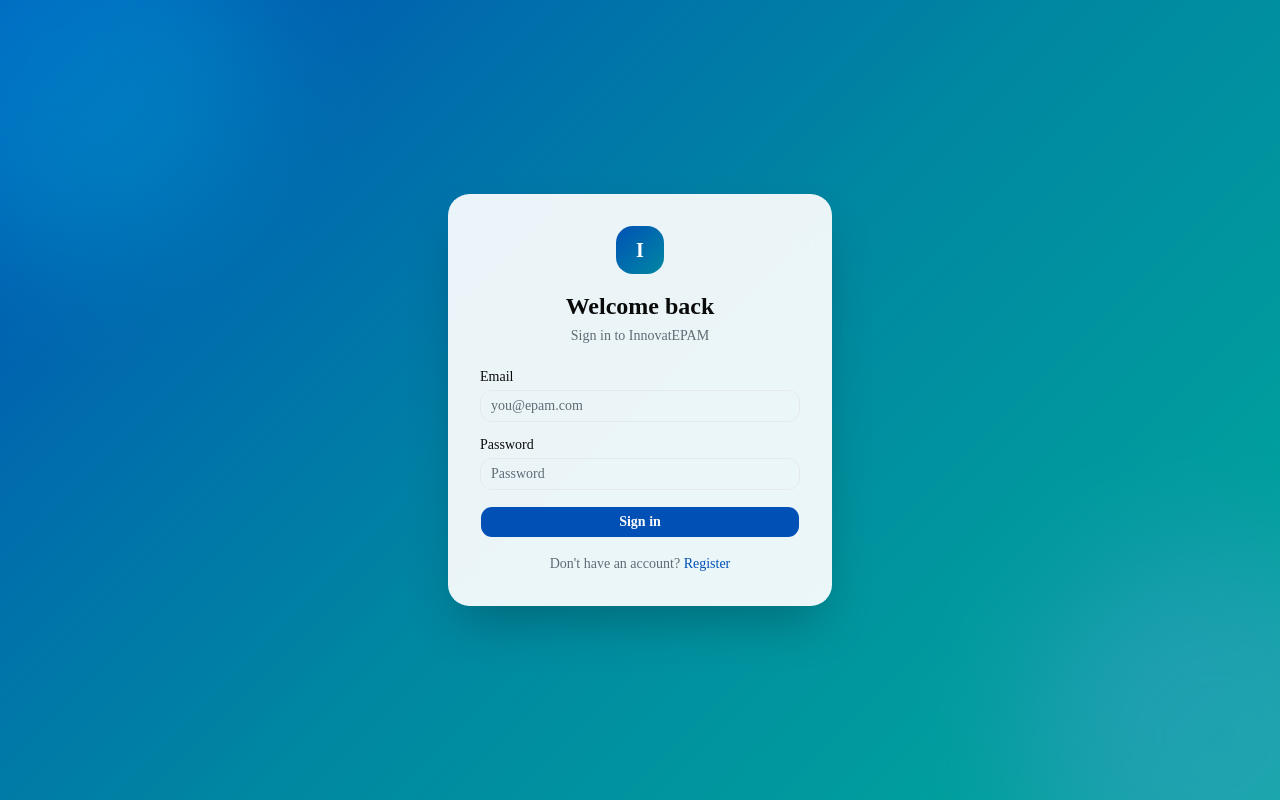
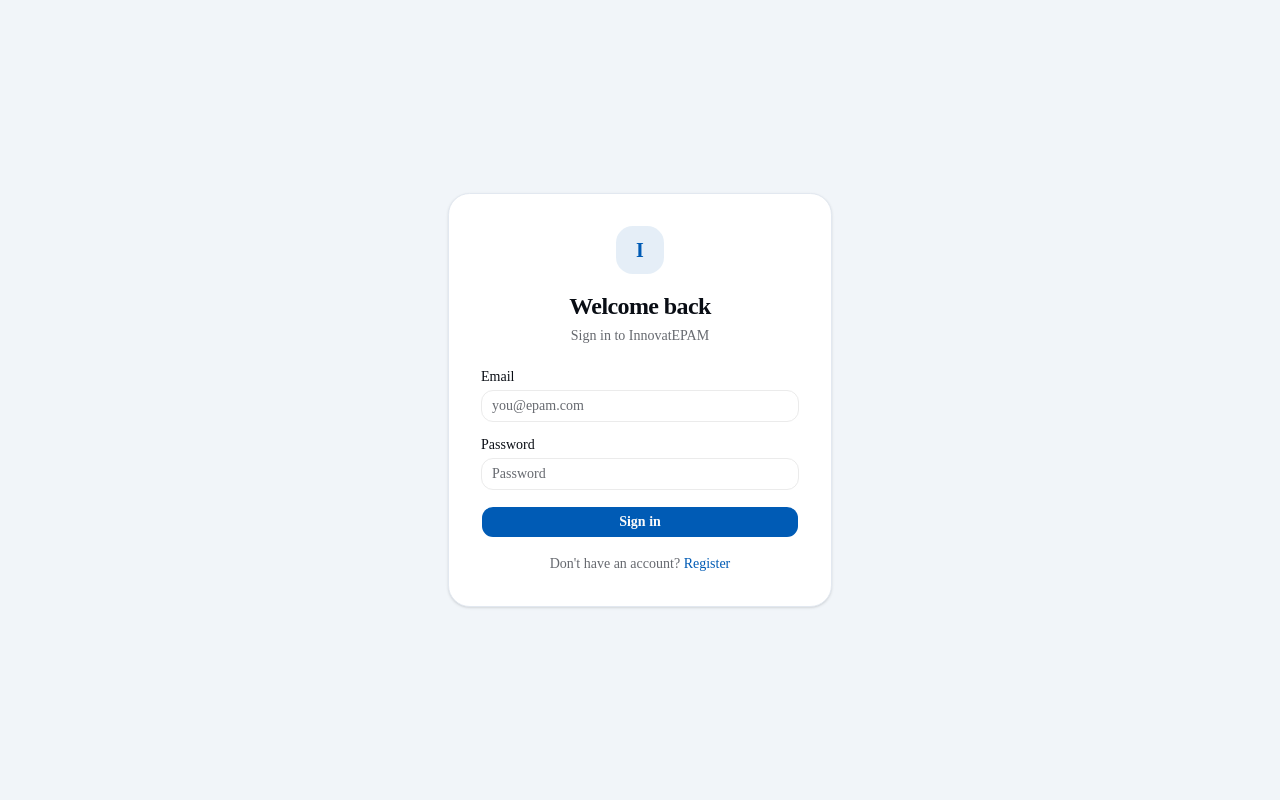
Before and after one commit to yagmursudeates/EpamAiBootcamp, a Next.js app in the folder innovatepam/: page /login in a window 1280 px wide. Built offline with nearby package versions, Linux system fonts and the light colour scheme.

Commit message:
ui: soft clean redesign — Inter font, neutral palette, clean auth cards, no gradients

```diff
--- a/innovatepam/src/app/(auth)/layout.tsx
+++ b/innovatepam/src/app/(auth)/layout.tsx
@@ -1,14 +1,7 @@
 export default function AuthLayout({ children }: { children: React.ReactNode }) {
   return (
-    <div className="min-h-screen flex items-center justify-center px-4 relative overflow-hidden"
-      style={{ background: 'linear-gradient(135deg, oklch(0.45 0.18 255) 0%, oklch(0.55 0.15 210) 50%, oklch(0.65 0.14 185) 100%)' }}
-    >
-      {/* decorative blobs */}
-      <div className="absolute -top-32 -left-32 w-96 h-96 rounded-full opacity-20 blur-3xl"
-        style={{ background: 'oklch(0.85 0.2 200)' }} />
-      <div className="absolute -bottom-32 -right-32 w-96 h-96 rounded-full opacity-20 blur-3xl"
-        style={{ background: 'oklch(0.75 0.22 280)' }} />
-      <div className="w-full max-w-sm relative z-10">{children}</div>
+    <div className="min-h-screen flex items-center justify-center px-4 bg-slate-100">
+      <div className="w-full max-w-sm">{children}</div>
     </div>
   )
 }
--- a/innovatepam/src/app/(auth)/login/page.tsx
+++ b/innovatepam/src/app/(auth)/login/page.tsx
@@ -43,14 +43,12 @@
   }
 
   return (
-    <div className="rounded-2xl shadow-2xl overflow-hidden"
-      style={{ background: 'rgba(255,255,255,0.92)', backdropFilter: 'blur(16px)' }}>
+    <div className="bg-white rounded-2xl border border-slate-200 shadow-sm overflow-hidden">
       <div className="px-8 pt-8 pb-2 text-center">
-        <div className="inline-flex items-center justify-center w-12 h-12 rounded-xl mb-4"
-          style={{ background: 'linear-gradient(135deg, oklch(0.45 0.18 255), oklch(0.55 0.15 210))' }}>
-          <span className="text-white text-xl font-bold">I</span>
+        <div className="inline-flex items-center justify-center w-12 h-12 rounded-xl mb-4 bg-primary/10">
+          <span className="text-primary text-xl font-bold">I</span>
         </div>
-        <h1 className="text-2xl font-bold text-foreground">Welcome back</h1>
+        <h1 className="text-2xl font-bold text-foreground tracking-tight">Welcome back</h1>
         <p className="text-sm text-muted-foreground mt-1">Sign in to InnovatEPAM</p>
       </div>
       <div className="px-8 pb-8 pt-4">
--- a/innovatepam/src/app/(auth)/register/page.tsx
+++ b/innovatepam/src/app/(auth)/register/page.tsx
@@ -9,7 +9,6 @@
 import { Button } from '@/components/ui/button'
 import { Input } from '@/components/ui/input'
 import { Label } from '@/components/ui/label'
-import { Card, CardContent, CardDescription, CardHeader, CardTitle } from '@/components/ui/card'
 import { RegisterSchema, type RegisterInput } from '@/lib/validations'
 
 export default function RegisterPage() {
@@ -43,12 +42,15 @@
   }
 
   return (
-    <Card>
-      <CardHeader className="text-center">
-        <CardTitle className="text-2xl">Create an account</CardTitle>
-        <CardDescription>Join InnovatEPAM to submit ideas</CardDescription>
-      </CardHeader>
-      <CardContent>
+    <div className="bg-white rounded-2xl border border-slate-200 shadow-sm overflow-hidden">
+      <div className="px-8 pt-8 pb-2 text-center">
+        <div className="inline-flex items-center justify-center w-12 h-12 rounded-xl mb-4 bg-primary/10">
+          <span className="text-primary text-xl font-bold">I</span>
+        </div>
+        <h1 className="text-2xl font-bold text-foreground tracking-tight">Create an account</h1>
+        <p className="text-sm text-muted-foreground mt-1">Join InnovatEPAM to submit ideas</p>
+      </div>
+      <div className="px-8 pb-8 pt-4">
         <form onSubmit={handleSubmit(onSubmit)} className="space-y-4">
           <div className="space-y-1.5">
             <Label htmlFor="name">Full name</Label>
@@ -75,18 +77,18 @@
             )}
           </div>
 
-          <Button type="submit" disabled={submitting} className="w-full">
+          <Button type="submit" disabled={submitting} className="w-full font-semibold">
             {submitting ? 'Creating account…' : 'Create account'}
           </Button>
         </form>
 
         <p className="mt-4 text-center text-sm text-muted-foreground">
           Already have an account?{' '}
-          <Link href="/login" className="underline underline-offset-4 hover:text-foreground">
+          <Link href="/login" className="font-medium text-primary hover:underline underline-offset-4">
             Sign in
           </Link>
         </p>
-      </CardContent>
-    </Card>
+      </div>
+    </div>
   )
 }
--- a/innovatepam/src/app/(submitter)/dashboard/page.tsx
+++ b/innovatepam/src/app/(submitter)/dashboard/page.tsx
@@ -26,11 +26,10 @@
   return (
     <div className="space-y-10">
       <div className="flex items-center justify-between">
-        <h1 className="text-2xl font-bold" style={{ background: 'linear-gradient(90deg, oklch(0.45 0.18 255), oklch(0.6 0.15 200))', WebkitBackgroundClip: 'text', WebkitTextFillColor: 'transparent' }}>My Ideas</h1>
+        <h1 className="text-2xl font-bold text-foreground tracking-tight">My Ideas</h1>
         <a
           href="/submit"
-          className="inline-flex items-center justify-center rounded-full text-sm font-semibold text-white h-9 px-5 shadow-sm transition-opacity hover:opacity-90"
-          style={{ background: 'linear-gradient(90deg, oklch(0.45 0.18 255), oklch(0.55 0.15 210))' }}
+          className="inline-flex items-center justify-center rounded-lg text-sm font-semibold text-primary-foreground bg-primary h-9 px-4 shadow-sm hover:bg-primary/90 transition-colors"
         >
           + New Idea
         </a>
--- a/innovatepam/src/app/globals.css
+++ b/innovatepam/src/app/globals.css
@@ -58,24 +58,24 @@
 
 :root {
   color-scheme: light;
-  --background: oklch(0.985 0.003 250);
-  --foreground: oklch(0.145 0 0);
+  --background: oklch(0.975 0 0);
+  --foreground: oklch(0.16 0.015 260);
   --card: oklch(1 0 0);
-  --card-foreground: oklch(0.145 0 0);
+  --card-foreground: oklch(0.16 0.015 260);
   --popover: oklch(1 0 0);
-  --popover-foreground: oklch(0.145 0 0);
-  --primary: oklch(0.45 0.18 255);
+  --popover-foreground: oklch(0.16 0.015 260);
+  --primary: oklch(0.48 0.16 255);
   --primary-foreground: oklch(0.985 0 0);
-  --secondary: oklch(0.94 0.01 250);
-  --secondary-foreground: oklch(0.3 0 0);
-  --muted: oklch(0.94 0.005 250);
-  --muted-foreground: oklch(0.52 0.02 255);
-  --accent: oklch(0.92 0.04 255);
-  --accent-foreground: oklch(0.35 0.15 255);
+  --secondary: oklch(0.96 0 0);
+  --secondary-foreground: oklch(0.25 0.01 260);
+  --muted: oklch(0.96 0 0);
+  --muted-foreground: oklch(0.52 0.01 260);
+  --accent: oklch(0.94 0.02 255);
+  --accent-foreground: oklch(0.35 0.12 255);
   --destructive: oklch(0.577 0.245 27.325);
-  --border: oklch(0.9 0.01 255);
-  --input: oklch(0.93 0.008 255);
-  --ring: oklch(0.55 0.18 255);
+  --border: oklch(0.91 0 0);
+  --input: oklch(0.94 0 0);
+  --ring: oklch(0.52 0.16 255);
   --chart-1: oklch(0.55 0.18 255);
   --chart-2: oklch(0.65 0.15 200);
   --chart-3: oklch(0.6 0.16 160);
--- a/innovatepam/src/app/layout.tsx
+++ b/innovatepam/src/app/layout.tsx
@@ -1,12 +1,13 @@
 import type { Metadata } from 'next'
-import { Geist, Geist_Mono } from 'next/font/google'
+import { Inter, Geist_Mono } from 'next/font/google'
 import './globals.css'
 import Providers from '@/components/Providers'
 import { Toaster } from 'sonner'
 
-const geistSans = Geist({
+const inter = Inter({
   variable: '--font-geist-sans',
   subsets: ['latin'],
+  weight: ['400', '500', '600', '700'],
 })
 
 const geistMono = Geist_Mono({
@@ -21,7 +22,7 @@
 
 export default function RootLayout({ children }: { children: React.ReactNode }) {
   return (
-    <html lang="en" className={`${geistSans.variable} ${geistMono.variable} h-full antialiased`}>
+    <html lang="en" className={`${inter.variable} ${geistMono.variable} h-full antialiased`}>
       <body className="min-h-full flex flex-col">
         <Providers>
           {children}
--- a/innovatepam/src/components/Navbar.tsx
+++ b/innovatepam/src/components/Navbar.tsx
@@ -25,10 +25,9 @@
   const homeHref = session?.user?.role === 'admin' ? '/admin' : '/dashboard'
 
   return (
-    <nav className="border-b bg-white/80 backdrop-blur-md sticky top-0 z-50 shadow-sm">
+    <nav className="border-b bg-white sticky top-0 z-50">
       <div className="max-w-6xl mx-auto px-4 h-14 flex items-center justify-between">
-        <Link href={homeHref} className="font-extrabold text-lg tracking-tight"
-          style={{ background: 'linear-gradient(90deg, oklch(0.45 0.18 255), oklch(0.6 0.15 200))', WebkitBackgroundClip: 'text', WebkitTextFillColor: 'transparent' }}>
+        <Link href={homeHref} className="font-bold text-primary text-lg tracking-tight">
           InnovatEPAM
         </Link>
 
```
